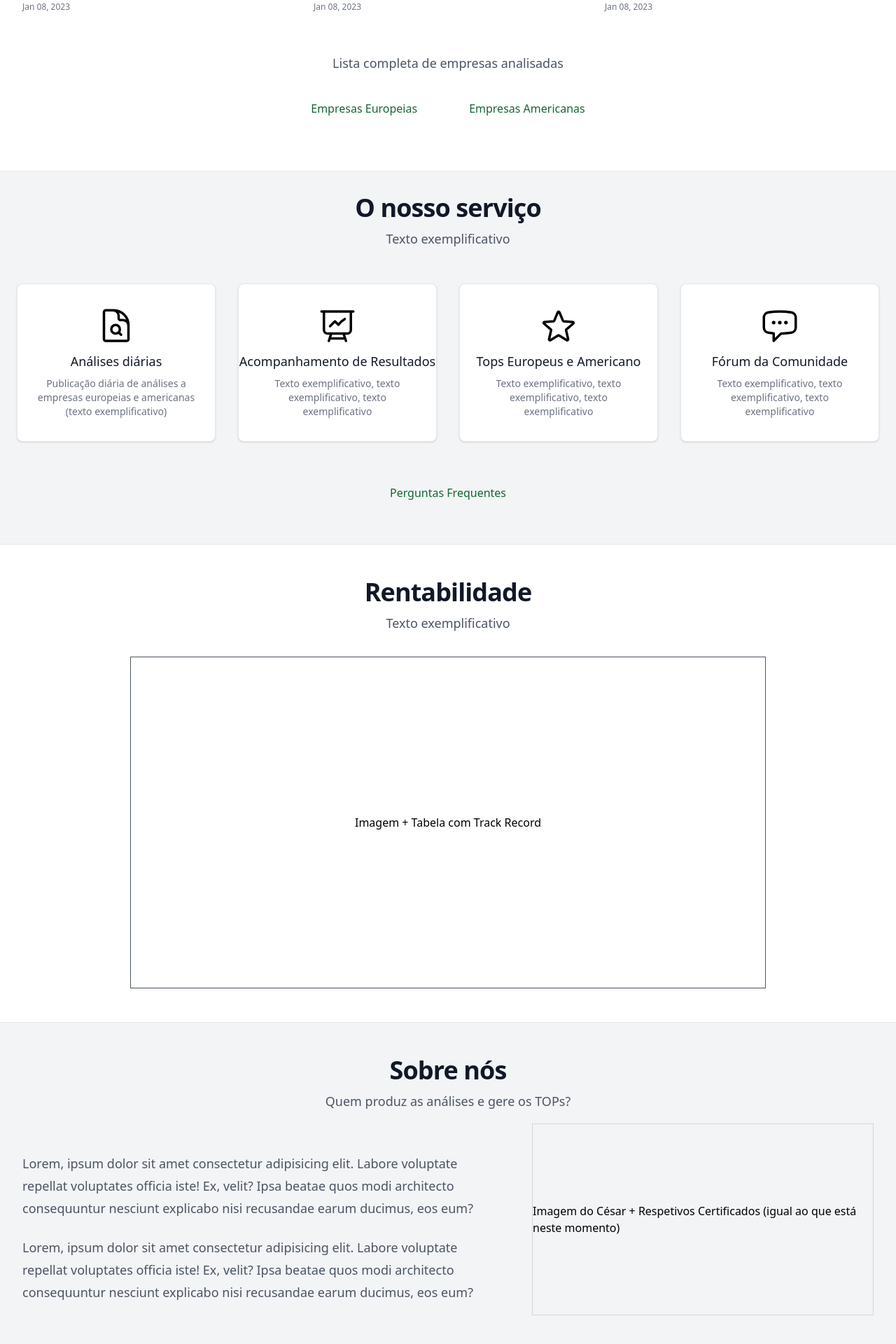
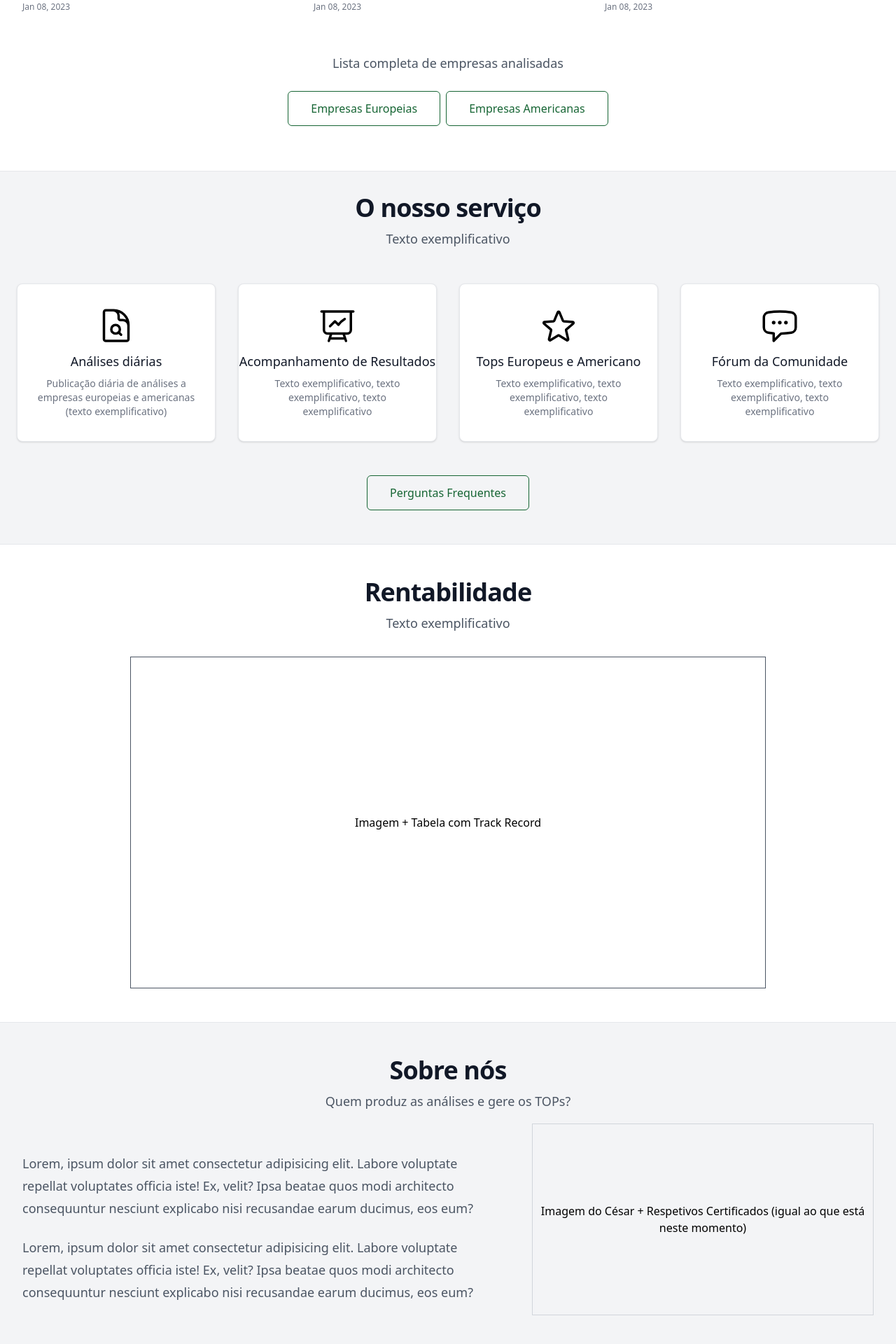
Before and after one commit to pedro-areal-torres/bos-homepage, a React (Vite) app: page / in a window 1280 px wide. Shown: the part 1180-3100 px from the top of the page at 70% size. Built offline with nearby package versions, Linux system fonts and the light colour scheme.

Commit message:
CSS Improvements

```diff
--- a/src/components/about/about.tsx
+++ b/src/components/about/about.tsx
@@ -28,7 +28,7 @@ const About: React.FC = () => {
             </p>
           </div>
           <div className='mt-36 flex justify-end gap-8 sm:justify-start sm:pl-20 lg:mt-0 lg:pl-0 border border-gray-300 py-28'>
-            <p>
+            <p className='text-center'>
               Imagem do César + Respetivos Certificados (igual ao que está neste
               momento)
             </p>
--- a/src/components/blog/blog.tsx
+++ b/src/components/blog/blog.tsx
@@ -114,13 +114,13 @@ const Blog: React.FC = () => {
         <div className='flex flex-row gap-2'>
           <a
             href='#'
-            className='inline-block rounded-md border border-transparent bg-transparent border-green-800 text-green-800 px-8 py-3 mb-4 text-base font-medium hover:bg-green-800 hover:text-white'
+            className='inline-block rounded-md border bg-transparent border-green-800 text-green-800 px-8 py-3 mb-4 text-base font-medium hover:bg-green-800 hover:text-white'
           >
             Empresas Europeias
           </a>
           <a
             href='#'
-            className='inline-block rounded-md border border-transparent bg-transparent border-green-800 text-green-800 px-8 py-3 mb-4 text-base font-medium hover:bg-green-800 hover:text-white'
+            className='inline-block rounded-md border bg-transparent border-green-800 text-green-800 px-8 py-3 mb-4 text-base font-medium hover:bg-green-800 hover:text-white'
           >
             Empresas Americanas
           </a>
--- a/src/components/newsletter/newsletter.tsx
+++ b/src/components/newsletter/newsletter.tsx
@@ -12,8 +12,8 @@ const Newsletter: React.FC = () => {
             Enviamos artigos (texto exemplificativo)
           </p>
           <form action='#'>
-            <div className='items-center mx-auto mb-3 space-y-4 max-w-screen-sm sm:flex sm:space-y-0'>
-              <div className='relative w-full'>
+            <div className='items-center mx-auto space-y-4 max-w-screen-sm sm:flex sm:space-y-0 flex-wrap gap-6 justify-center'>
+              <div className='relative w-full flex'>
                 <label className='hidden mb-2 text-sm font-medium text-gray-900 dark:text-gray-300'>
                   Email
                 </label>
@@ -39,7 +39,7 @@ const Newsletter: React.FC = () => {
               <div>
                 <button
                   type='submit'
-                  className='w-60 py-3 px-5 text-sm font-medium text-center text-white rounded-lg ring-1 ring-inset ring-white cursor-pointer bg-primary-700 sm:rounded-none sm:rounded-r-lg hover:bg-primary-800 focus:ring-4 dark:focus:ring-primary-800'
+                  className='w-60 py-3 px-5 text-sm font-medium text-center text-white rounded-lg ring-1 ring-inset ring-white cursor-pointer bg-primary-700 sm:rounded-lg hover:bg-white hover:text-green-800 focus:ring-4 dark:focus:ring-primary-800'
                 >
                   Junte-se à nossa newsletter
                 </button>
--- a/src/components/service/service.tsx
+++ b/src/components/service/service.tsx
@@ -54,7 +54,7 @@ const Service: React.FC = () => {
       <div className='flex items-center'>
         <a
           href='#'
-          className='inline-block rounded-md border border-transparent bg-transparent border-green-800 text-green-800 px-8 py-3 mb-4 text-base font-medium hover:bg-green-800 hover:text-white'
+          className='inline-block rounded-md border bg-transparent border-green-800 text-green-800 px-8 py-3 mb-4 text-base font-medium hover:bg-green-800 hover:text-white'
         >
           Perguntas Frequentes
         </a>
```
